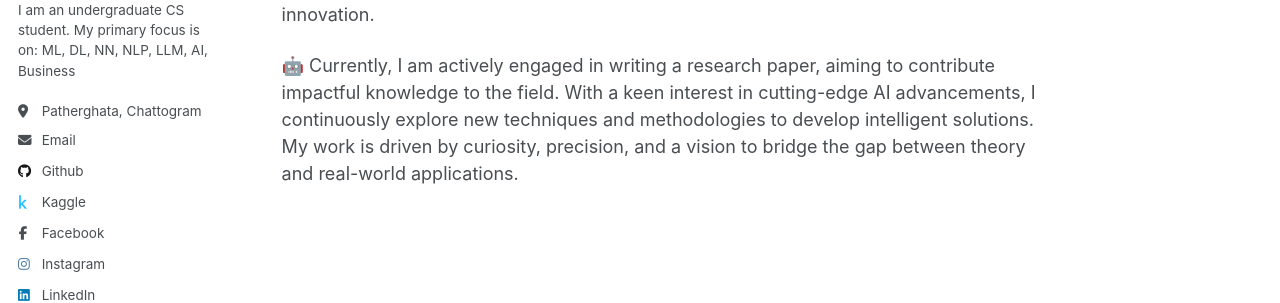
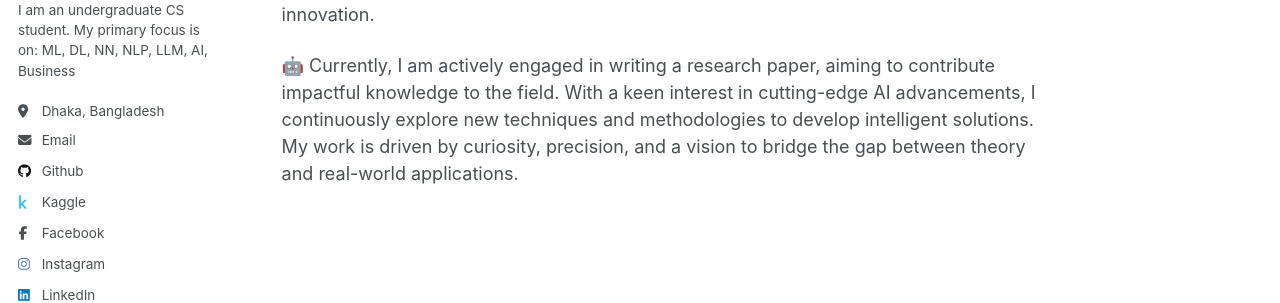
Before and after one commit to ShibamChk/shibamchk.github.io, a Jekyll site: the page built from _pages/about.md, in a window 1280 px wide. Shown: the part 282-585 px from the top of the page. Built offline with Jekyll 4.4.1, drawn with Linux system fonts in a browser that asks for light colours.

Commit message:
Address update

```diff
--- a/_config.yml
+++ b/_config.yml
@@ -25,7 +25,7 @@
   name             : "Shibam's Protfolio"
   pronouns         : # example: "she/her"
   bio              : "I am an undergraduate CS student. My primary focus is on: ML, DL, NN, NLP, LLM, AI, Business"
-  location         : "Patherghata, Chattogram"
+  location         : "Dhaka, Bangladesh"
   employer         : #na
   uri              : # URL
   email            : "chkshibam@gmail.com"
@@ -58,7 +58,7 @@
   keybase          : # Username
   instagram        : "shibamchk"
   lastfm           : # Username
-  linkedin         : "shibam-chakraborty-629140283"
+  linkedin         : "shibamchk"
   wordpress        : https://scoliodonblog.wordpress.com/
   wordpress        : https://workshibam.wordpress.com/
   pinterest        : # Username
```
